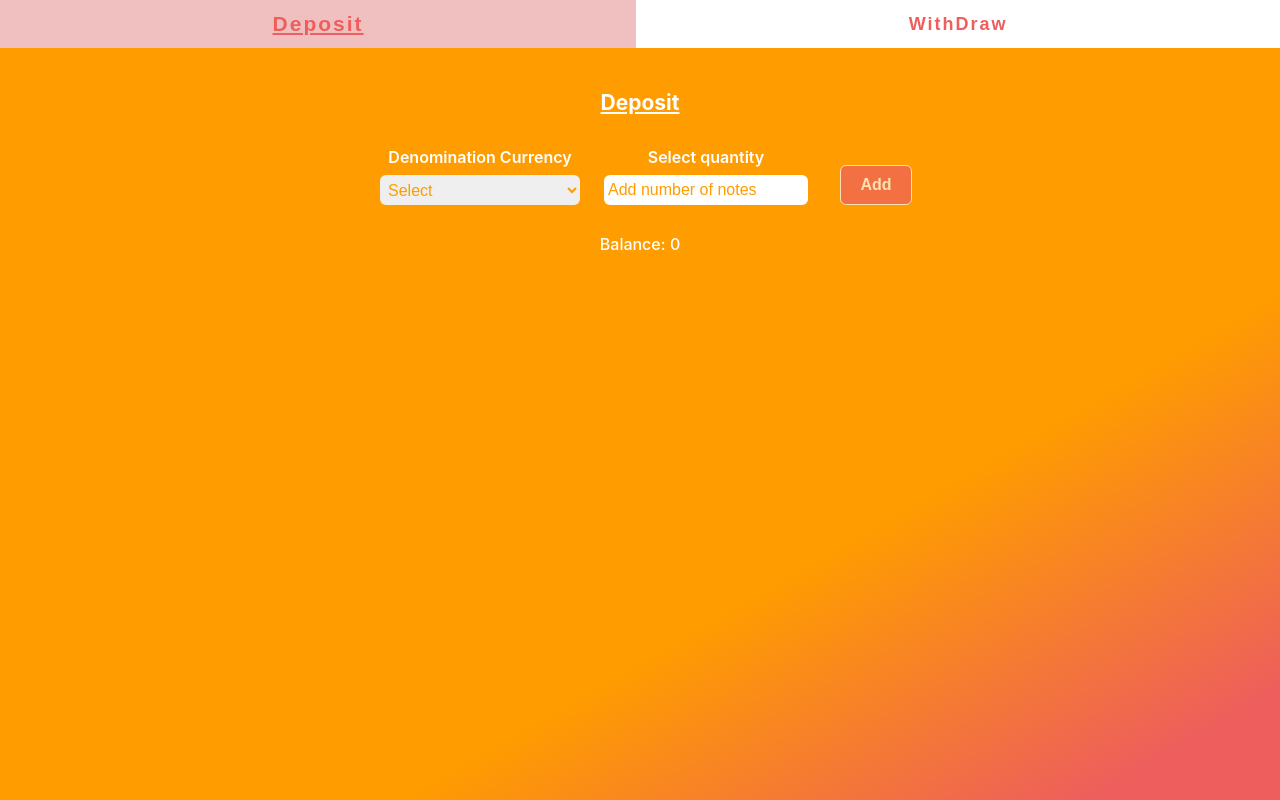
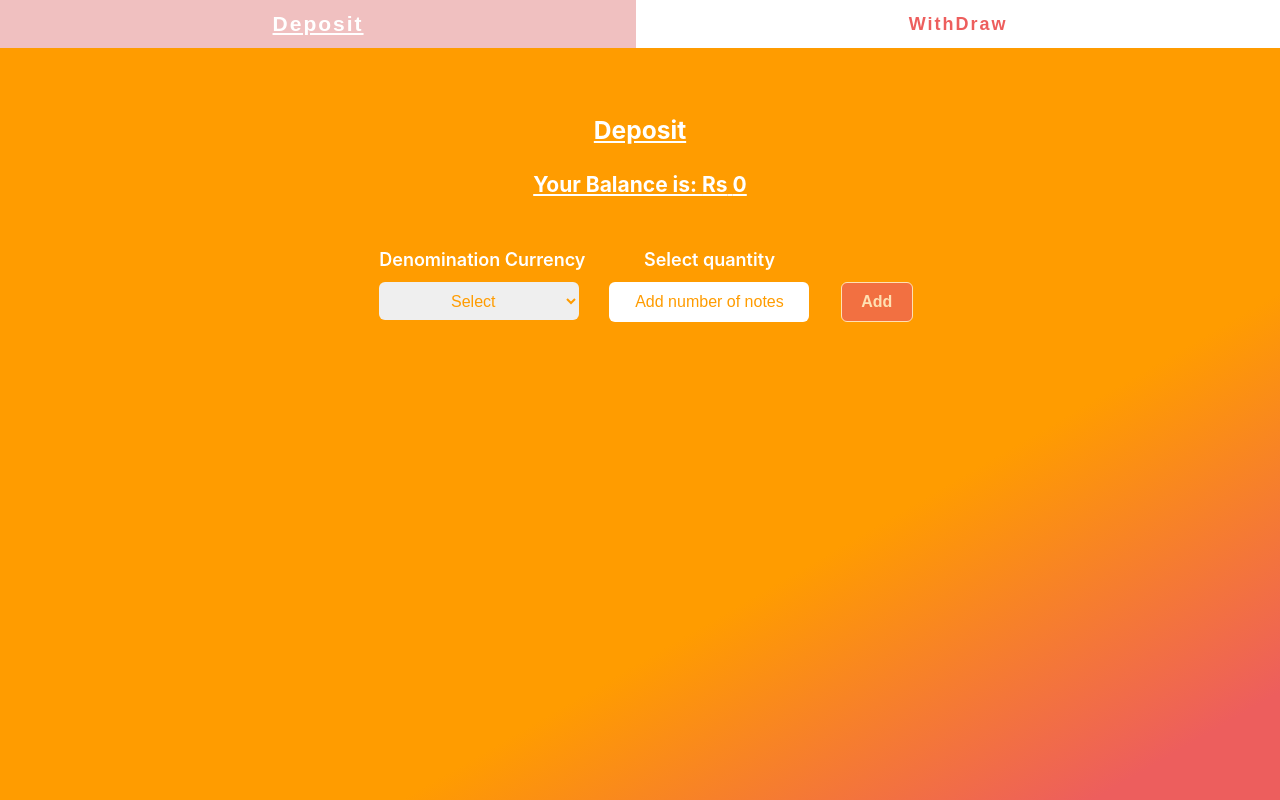
Before and after one commit to Akshay11ac/money-deposit-and-withdraw, a React (Create React App) app: page / in a window 1280 px wide. Built offline with nearby package versions, Linux system fonts and the light colour scheme.

Commit message:
CSS changes

```diff
--- /dev/null
+++ b/src/components/ComponentHeader.js
@@ -0,0 +1,15 @@
+import { CURRENCY } from "../utility/constant";
+import { balance } from "../utility/helper";
+
+const ComponentHeader = ({ title, amount }) => {
+  return (
+    <section className="heading">
+      <h3>{title}</h3>
+      <h4>
+        Your Balance is: {CURRENCY} {balance(amount)}
+      </h4>
+    </section>
+  );
+};
+
+export default ComponentHeader;
--- a/src/components/Deposit.js
+++ b/src/components/Deposit.js
@@ -1,9 +1,10 @@
 import { CURRENCY_NOTES, ACTION_TYPE, CURRENCY } from "../utility/constant";
-import { Fragment, useState, useEffect } from "react";
+import { useState, useEffect } from "react";
 import { useSelector, useDispatch } from "react-redux";
 import CurrencyNotes from "./CurrencyNotes";
 import { balance } from "../utility/helper";
 import Error from "./Error";
+import ComponentHeader from "./ComponentHeader";
 
 const Deposit = () => {
   const [selectedCurrency, setCurrency] = useState();
@@ -35,7 +36,7 @@ const Deposit = () => {
 
   return (
     <main className="main-container">
-      <header className="heading">Deposit</header>
+      <ComponentHeader title="Deposit" amount={depositedCurrency} />
       <section className="container">
         <div className="input-container">
           <div className="currency">
@@ -79,18 +80,15 @@ const Deposit = () => {
           </button>
         </div>
       </section>
-      <section>
-        <h4 className="title">Balance: {balance(depositedCurrency) ?? ""}</h4>
-      </section>
       {depositError && <Error error={depositError} />}
-      <section>
-        {depositedCurrency && depositedCurrency.length > 0 && (
-          <Fragment>
-            <label>Available Denomination</label>
+      {depositedCurrency &&
+        depositedCurrency.length > 0 &&
+        balance(depositedCurrency) > 0 && (
+          <section className="table-container">
+            <label className="title">Available Denomination</label>
             <CurrencyNotes currencies={depositedCurrency} />
-          </Fragment>
+          </section>
         )}
-      </section>
     </main>
   );
 };
--- a/src/components/WithDraw.js
+++ b/src/components/WithDraw.js
@@ -1,9 +1,10 @@
-import { useState, Fragment, useEffect } from "react";
+import { useState, useEffect } from "react";
 import { useSelector, useDispatch } from "react-redux";
 import { ACTION_TYPE } from "../utility/constant";
 import CurrencyNotes from "./CurrencyNotes";
 import { balance } from "../utility/helper";
 import Error from "./Error";
+import ComponentHeader from "./ComponentHeader";
 
 const WithDraw = () => {
   const { withDrawCurrency, depositedCurrency } = useSelector((state) => state);
@@ -22,6 +23,7 @@ const WithDraw = () => {
     if (withDrawAmt > balance(depositedCurrency)) {
       return setWithDrawError("Insufficient Balance");
     } else {
+      setWithDrawError("");
       let currentWithDraw = parseInt(withDrawAmt);
       let withDrawAmount = depositedCurrency.map((data) => {
         let numberOfNotes = Math.floor(currentWithDraw / data.note);
@@ -51,14 +53,18 @@ const WithDraw = () => {
 
   return (
     <main className="main-container">
-      <header className="heading">WithDraw</header>
-      <section className="container">
+      <ComponentHeader title="WithDraw" amount={depositedCurrency} />
+      <section className="container withDraw-section">
+        <div className="currency">
+          <label className="title">WithDraw Amount</label>
           <input
             type="number"
             value={withDrawAmt}
             onChange={(e) => setWithDrawAmt(e.target.value)}
-          placeholder="Enter amount to withdraw"
+            placeholder="Enter amount"
           />
+        </div>
+        <div className="btn-container">
           <button
             className="button-cs"
             onClick={handleWithDraw}
@@ -66,19 +72,15 @@ const WithDraw = () => {
           >
             WithDraw
           </button>
-      </section>
-      <section>
-        <h4 className="title">Balance: {balance(depositedCurrency) ?? ""}</h4>
+        </div>
       </section>
       {withDrawError && <Error error={withDrawError} />}
-      <section>
-        {withDrawCurrency && withDrawCurrency.length > 0 && (
-          <Fragment>
-            <label>WithDraw denomination currency</label>
+      {withDrawCurrency && withDrawCurrency.length > 0 && !withDrawError && (
+        <section className="table-container">
+          <label className="title">WithDraw denomination currency</label>
           <CurrencyNotes currencies={withDrawCurrency} />
-          </Fragment>
+        </section>
       )}
-      </section>
     </main>
   );
 };
--- a/src/store/reducer.js
+++ b/src/store/reducer.js
@@ -10,7 +10,7 @@ const reducer = (state = initState, action) => {
         depositedCurrency: depositMoney(
           state.depositedCurrency,
           action.payload
-        ),
+        ).sort((a, b) => (a.note < b.note ? 1 : -1)),
       };
     case ACTION_TYPE.WITHDRAW:
       return {
--- a/src/styles/button.scss
+++ b/src/styles/button.scss
@@ -17,3 +17,9 @@
   pointer-events: none;
   opacity: 0.7;
 }
+
+.button-cs:active {
+  font-size: 1rem;
+  transform: scale(0.9);
+  box-shadow: 0 3px 15px -2px;
+}
--- a/src/styles/container.scss
+++ b/src/styles/container.scss
@@ -24,24 +24,43 @@
   display: flex;
   flex-direction: column;
   padding: 0 12px;
-
-  label {
-    font-weight: 600;
-    font-size: 16px;
-    padding: 8px;
-  }
 }
 
 .title {
-  font-size: 16px;
-  font-weight: 500;
+  font-size: 18px;
+  font-weight: 600;
+  padding-bottom: 12px;
 }
 
 .input-container {
   display: flex;
-  flex-wrap: wrap;
 }
 
 .btn-container {
   align-self: flex-end;
 }
+
+.withDraw-section {
+  width: 360px;
+  margin: 0 auto;
+}
+
+@media screen and (max-width: 600px) {
+  .container {
+    flex-direction: column;
+    .currency {
+      margin-bottom: 12px;
+    }
+
+    .btn-container {
+      align-self: center;
+    }
+
+    .input-container {
+      display: flex;
+      flex-wrap: wrap;
+      justify-content: center;
+      margin-bottom: 12px;
+    }
+  }
+}
--- a/src/styles/currencyNote.scss
+++ b/src/styles/currencyNote.scss
@@ -4,6 +4,7 @@
   justify-content: space-around;
   background-color: #eee;
   border-radius: 6px;
+  margin-top: 8px;
 
   .currency-item {
     display: flex;
@@ -11,6 +12,10 @@
     padding: 12px;
     color: #ed5e5d;
     font-size: 16px;
+
+    div {
+      width: 200px;
+    }
   }
 
   .table-header {
@@ -21,3 +26,7 @@
     font-weight: 400;
   }
 }
+
+.table-container {
+  margin: 12px 0;
+}
--- a/src/styles/error.scss
+++ b/src/styles/error.scss
@@ -3,6 +3,7 @@
   border-radius: 4px;
   color: red;
   padding: 6px;
-  font-size: 14px;
+  font-size: 16px;
   font-weight: 600;
+  margin: 12px 0;
 }
--- a/src/styles/header.scss
+++ b/src/styles/header.scss
@@ -21,6 +21,10 @@
 
   .header-btn:hover {
     background-color: #f0c0c0;
-    color: #ed5e5d;
+    color: #fff;
+  }
+
+  .header-btn:active {
+    transform: scale(0.8);
   }
 }
--- a/src/styles/inputfield.scss
+++ b/src/styles/inputfield.scss
@@ -1,11 +1,11 @@
 input {
   width: 196px;
-  height: 30px;
+  height: 38px;
   font-size: 16px;
   border-radius: 6px;
   border: none;
   color: #ff9c00;
-  padding: 0 4px;
+  text-align: center;
 }
 
 ::-ms-input-placeholder {
@@ -33,10 +33,10 @@ input[type="number"] {
 
 select {
   width: 200px;
-  height: 30px;
+  height: 38px;
   font-size: 16px;
   border-radius: 6px;
   border: none;
   color: #ff9c00;
-  padding: 0 4px;
+  text-align: center;
 }
```
Lines whose indentation alone changed are shown as unchanged.
